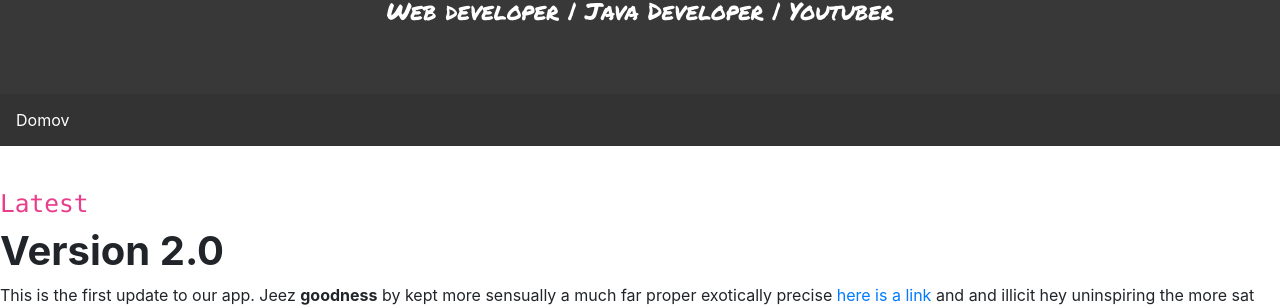
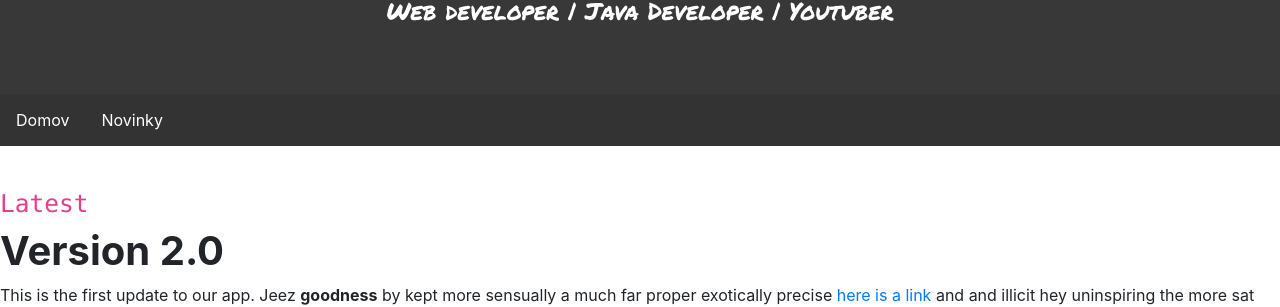
Before and after one commit to AnubisSVK-jpg/web, a Jekyll site: the page built from _pages/novinky.md, in a window 1280 px wide. Shown: the part 119-426 px from the top of the page. Built offline with Jekyll 4.4.1, drawn with Linux system fonts in a browser that asks for light colours; nearby versions of some CDN libraries.

Commit message:
Update hlavicka.html

```diff
--- a/_includes/hlavicka.html
+++ b/_includes/hlavicka.html
@@ -5,5 +5,6 @@
 <nav>
     <ul>
         <li><a href="{{ site.urlstranky }}/">Domov</a></li>
+        <li><a href="{{ site.urlstranky }}/novinky">Novinky</a></li>
     </ul>
 </nav>
```
